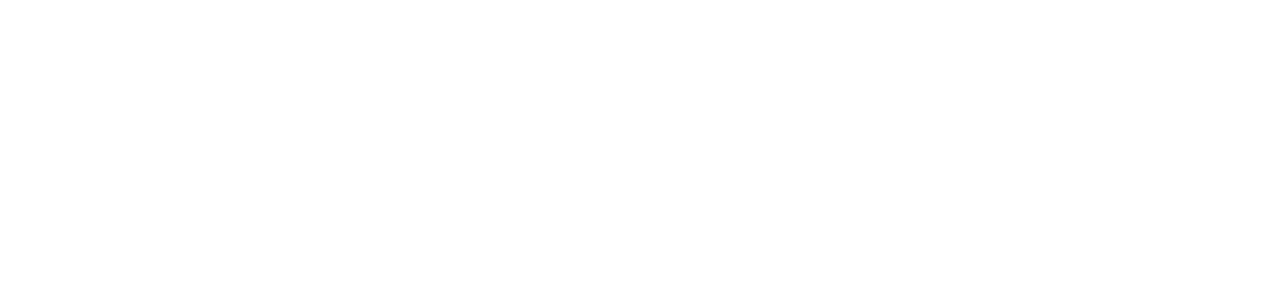
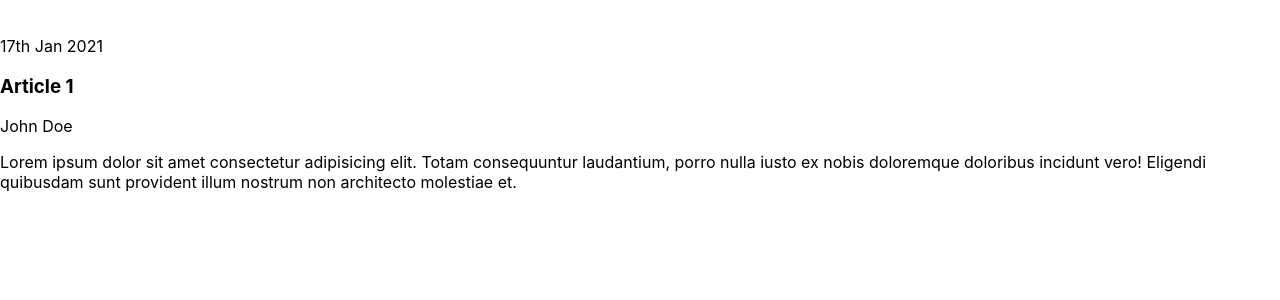
Before and after one commit to owenkg/SailBlog, a React (Create React App) app: page /blog in a window 1280 px wide. Before the commit this address had no page. Shown: the top 300 px of the page. Built offline with nearby package versions, Linux system fonts and the light colour scheme.

Commit message:
blogs page

```diff
--- a/src/App.js
+++ b/src/App.js
@@ -1,13 +1,15 @@
 import logo from './logo.svg';
 import './App.css';
 import { BrowserRouter as Router, Routes, Route } from 'react-router-dom'
-import Landing from './components/pages/landing'
+import Landing from './components/pages/landing';
+import BlogsPage from './components/pages/blogsPage'
 
 function App() {
   return (
     <Router>
       <Routes>
         <Route path="/" element={<Landing/>}/>
+        <Route path="/blog" element={<BlogsPage/>}/>
       </Routes>
     </Router>
   );
--- /dev/null
+++ b/src/components/pages/blogsPage.jsx
@@ -0,0 +1,27 @@
+import React, { Component } from 'react'
+
+export default class blogsPage extends Component {
+    render() {
+        return (
+            <div>
+                <div className="blog">
+                    <div className="photo">
+                        <img src="" alt="" srcset="" />
+                    </div>
+                    <div className="date_caption">
+                        <p>17th Jan 2021</p>
+                    </div>
+                    <div className="title">
+                        <h3>Article 1</h3>
+                    </div>
+                    <div className="author">
+                        <p>John Doe</p>
+                    </div>
+                    <div className="article">
+                        Lorem ipsum dolor sit amet consectetur adipisicing elit. Totam consequuntur laudantium, porro nulla iusto ex nobis doloremque doloribus incidunt vero! Eligendi quibusdam sunt provident illum nostrum non architecto molestiae et.
+                    </div>
+                </div>
+            </div>
+        )
+    }
+}
```
